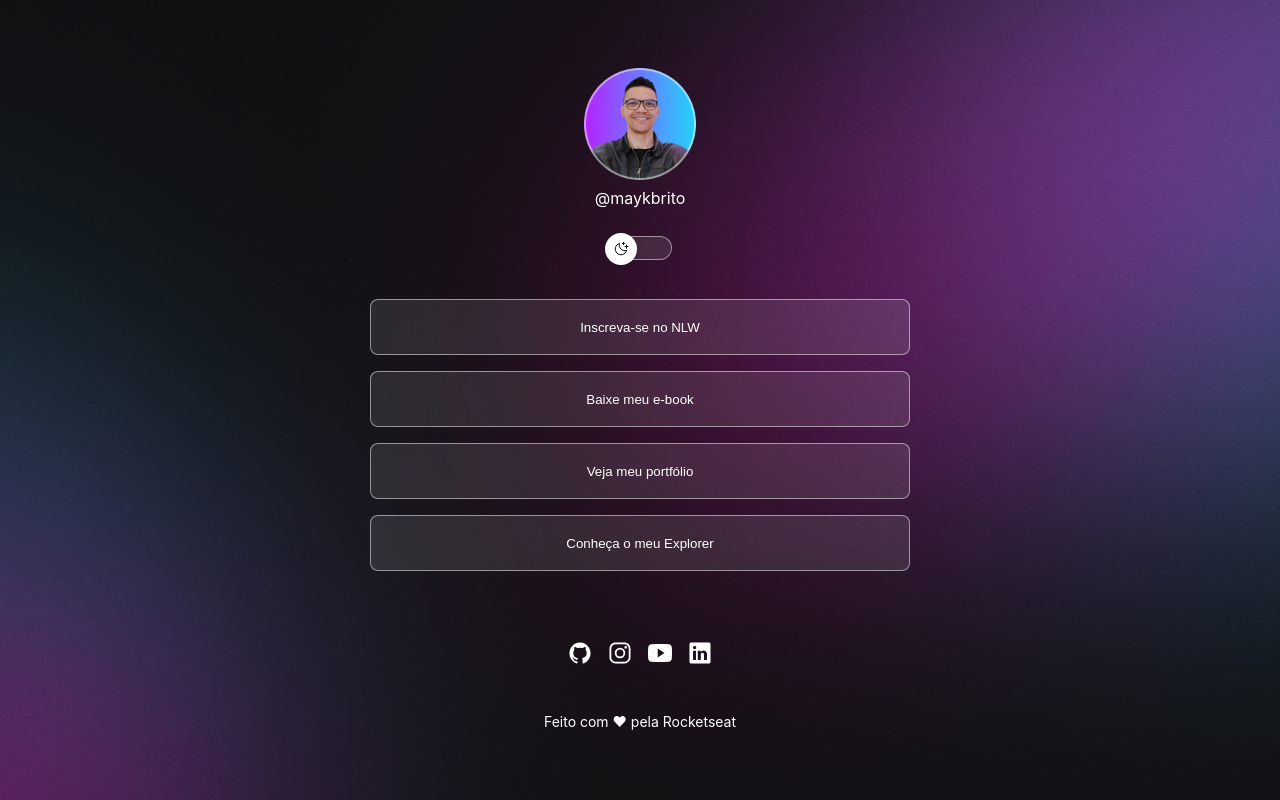
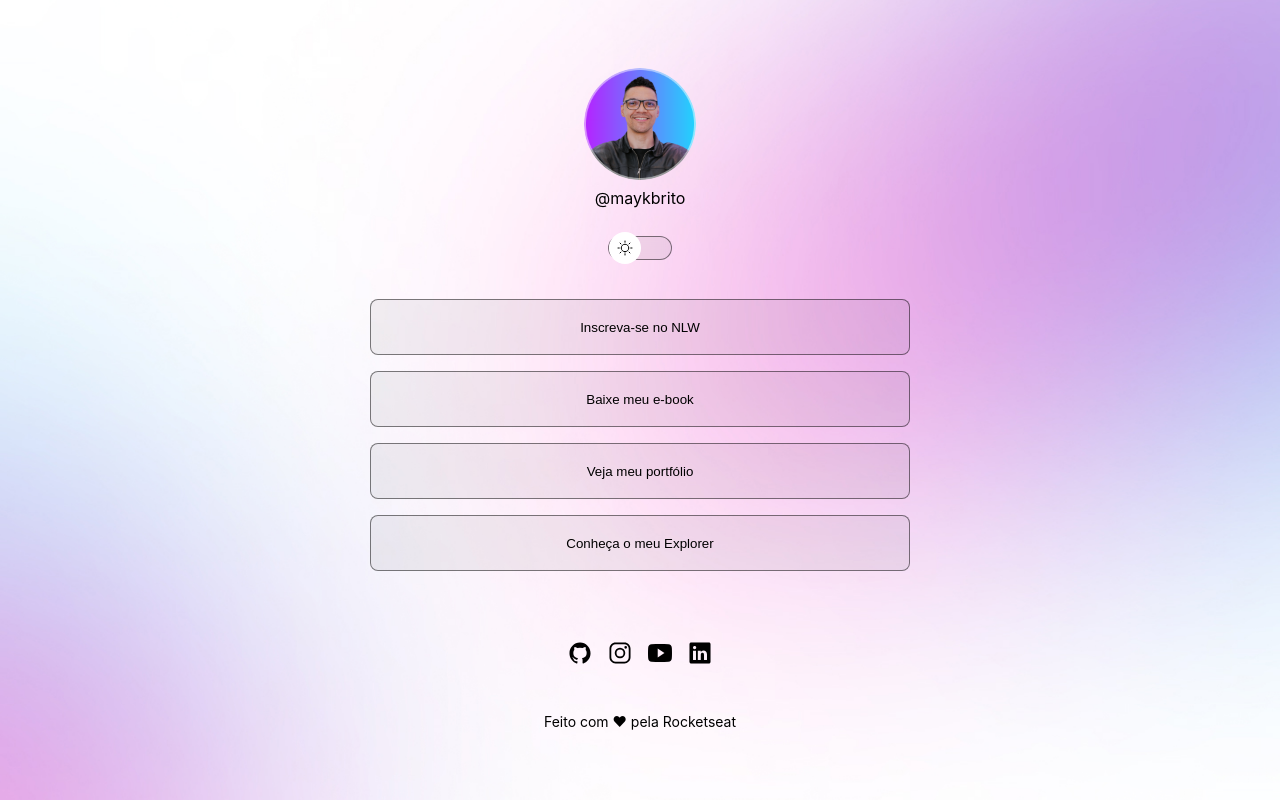
Before and after one commit to diegoweb3r/linktreerocketseat, a plain HTML site: page index.html in a window 1280 px wide. Drawn offline with nearby package versions, Linux system fonts and the light colour scheme.

Commit message:
swicht button upgrades

```diff
--- a/index.html
+++ b/index.html
@@ -1,5 +1,5 @@
 <!DOCTYPE html>
-<html lang="pt-BR" >
+<html lang="pt-BR" class="light">
 <head>
     <meta charset="UTF-8">
     <meta name="viewport" content="width=device-width, initial-scale=1.0">
@@ -9,7 +9,7 @@
 <body>
     <main class="mainContainer">
         <header class="headerContainer">
-            <img src="assets/avatar.png" alt="mayk brito avatar" class="headImage">
+            <img class="imgContainer" src="assets/avatar.png" alt="mayk brito avatar">
             <p class="headText">@maykbrito</p>
         </header>
         <div class="modeControls">
@@ -24,10 +24,10 @@
             <button class="linkButtons"><a href="#">Conheça o meu Explorer</a></button>
         </div>
         <div class="mediaLinksContainer">
-            <ion-icon name="logo-github"></ion-icon>
-            <ion-icon name="logo-instagram"></ion-icon>
-            <ion-icon name="logo-youtube"></ion-icon>
-            <ion-icon name="logo-linkedin"></ion-icon>
+            <ion-icon name="logo-github"><a href="#"></a></ion-icon>
+            <ion-icon name="logo-instagram"><a href="#"></a></ion-icon>
+            <ion-icon name="logo-youtube"><a href="#"></a></ion-icon>
+            <ion-icon name="logo-linkedin"><a href="#"></a></ion-icon>
         </div>
         <footer class="footContainer">Feito com ♥ pela Rocketseat</footer>
     </main>
--- a/style.css
+++ b/style.css
@@ -7,7 +7,6 @@
     --surface-color-hover: rgba(255, 255, 255, 0.05);
     --highlight-color: rgba(255, 255, 255, 0.2);
     --button-bg: url("assets/MoonStars.svg");
-    --avatar: url("assets/avatar.png");
 }
 
 .light{
@@ -18,7 +17,6 @@
     --surface-color-hover: rgba(0, 0, 0, 0.02);
     --highlight-color: rgba(0, 0, 0, 0.1);
     --button-bg: url("assets/Sun.svg");
-    --avatar: url("assets/avatar.png");
 }
 
 *{
@@ -44,6 +42,10 @@ a{
     color: var(--text-color);
 }
 
+a:hover, .mainContainer .modeControls:hover, ion-icon:hover{
+    cursor: pointer;
+}
+
 .mainContainer, .headerContainer {
     display: flex;
     flex-direction: column;
@@ -64,10 +66,12 @@ a{
 
 }
 
-.mainContainer .headerContainer .headImage{
+.mainContainer .headerContainer .imgContainer{
     width: 112px;
     height: 112px;
     margin-bottom: 8px;
+    background: var(--avatar) no-repeat fit-content;
+    border-radius: 50%;
 }
 
 .mainContainer .modeControls{
@@ -84,27 +88,30 @@ a{
 .mainContainer .modeControls .modeButton{
     width: 64px;
     height: 24px;
-    border-radius: 999px;
+    border-radius: 9999px;
     border: 1px solid var(--stroke-color);
     background: var(--surface-color);
-
+    backdrop-filter: blur(4px);
 }
 
 .mainContainer .modeControls .modeButton .switch{
+    display: block;
     width: 32px;
     height: 32px;
-    padding: 8px;
-    border: 0;
     border-radius: 50%;
-    background: var(--text-color) var(--button-bg) no-repeat center;
+    background: white var(--button-bg) no-repeat center;
     position: absolute;
-    top: -3px;
-    left: -3px;
+    top: 50%;
+    left: 0;
+    transform: translateY(-50%);
+}
+
+.light .switch{
+    right: 0;
 }
 
 .mainContainer .modeControls .modeButton .switch:hover{
     border: 8px solid var(--highlight-color);
-    box-shadow: 0px 2px 8px 0px var(--surface-color);
 }
 
 .mainContainer .linksContainer{
```
